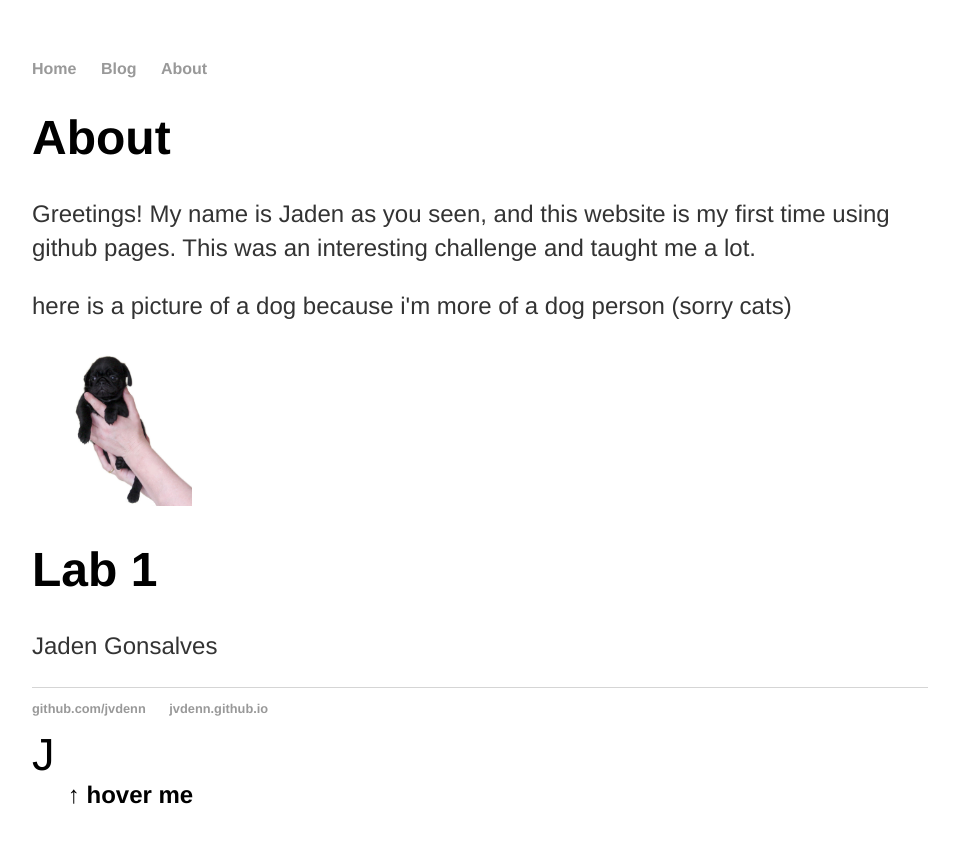
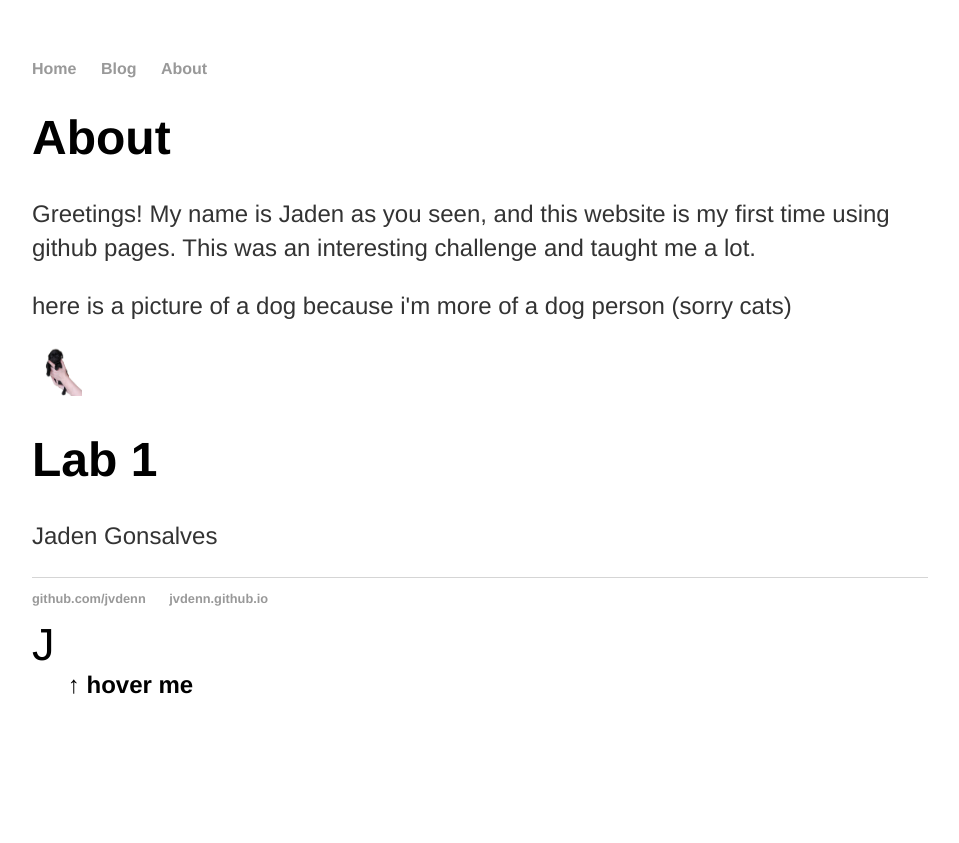
Before and after one commit to jvdenn/jvdenn.github.io, a Jekyll site: the page built from about/index.html, in a window 1280 px wide. Shown: the top 843 px of the page, without its empty margins (160-1119 px from the left). Built offline with Jekyll 4.4.1, drawn with Linux system fonts in a browser that asks for light colours.

Commit message:
Update main.css

```diff
--- a/css/main.css
+++ b/css/main.css
@@ -86,6 +86,6 @@ span
 }
 
 img {
-    width: 10em;
-    height: 10em;
+    width: 50px;
+    height: 50px;
 }
```
